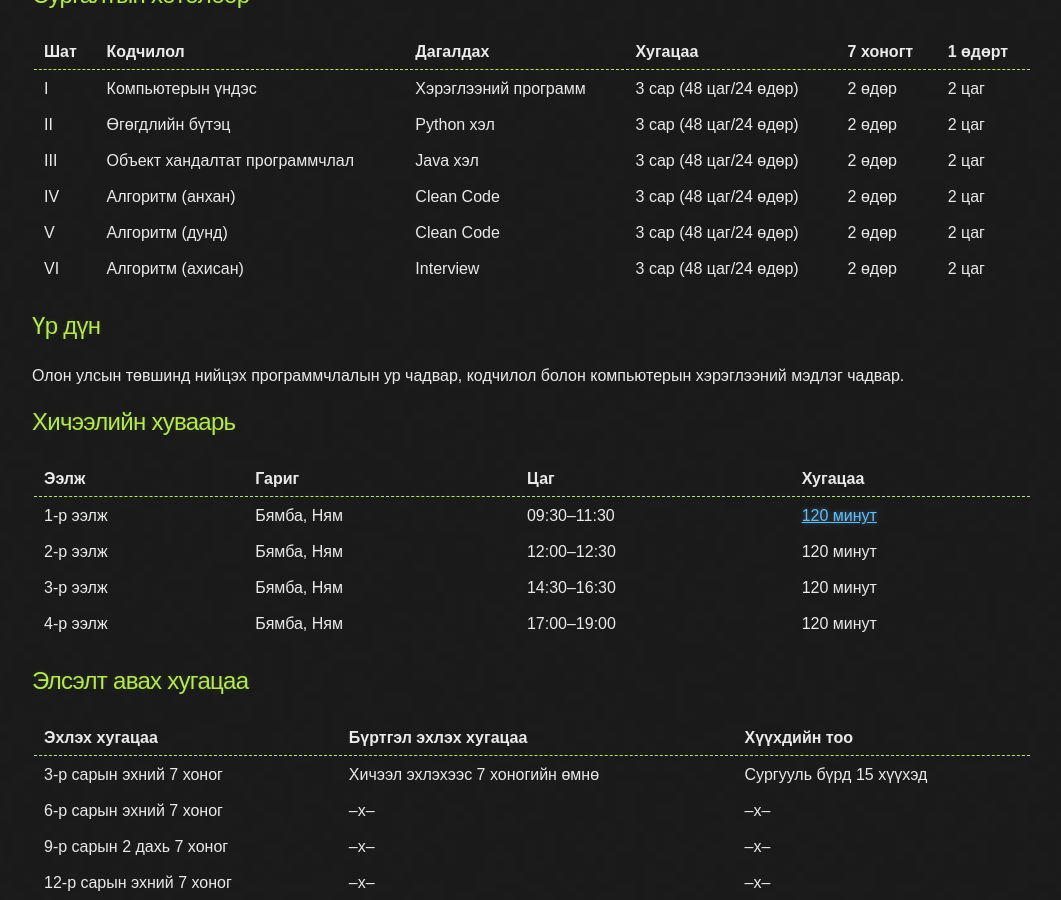
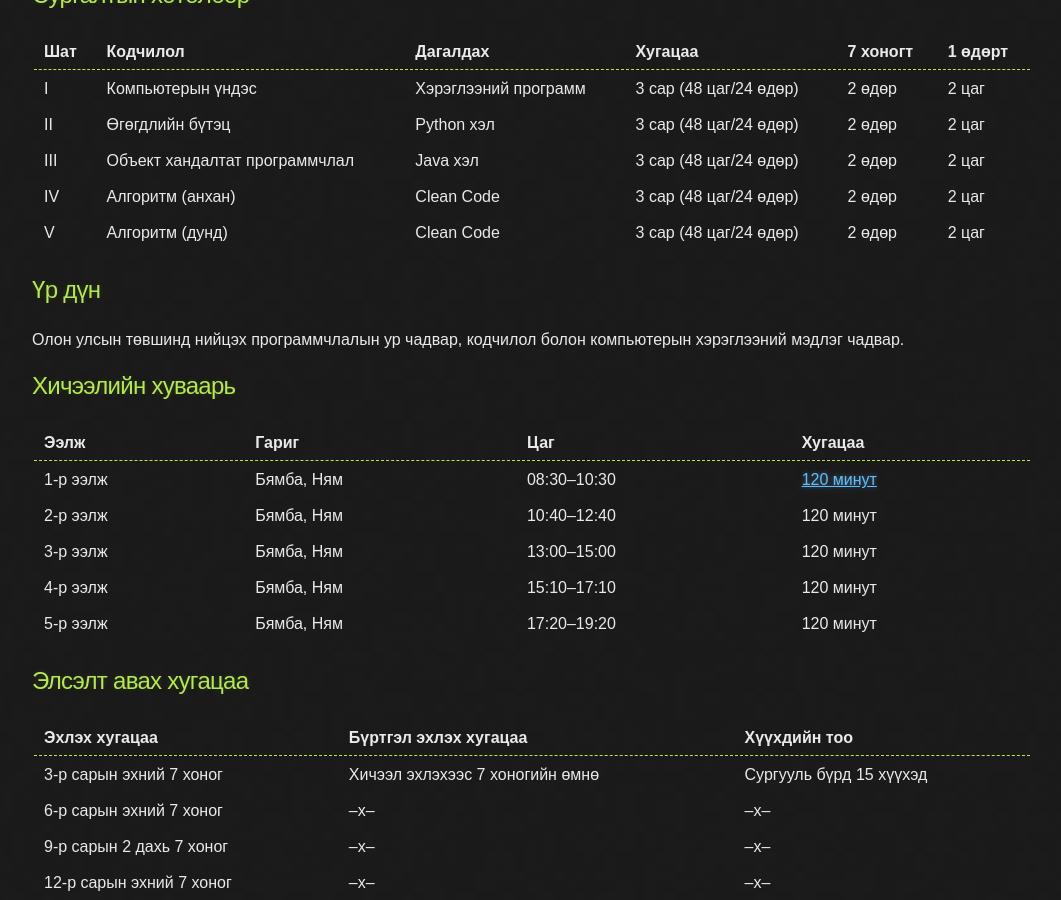
Before and after one commit to ganaatulgaa/corecode, a Jekyll site: the page built from index.md, in a window 1280 px wide and 900 px high, scrolled down 543 px. Shown: the whole window, without its empty margins (108-1169 px from the left). Built offline with Jekyll 4.4.1, drawn with Linux system fonts in a browser that asks for light colours.

Commit message:
Update index.md

```diff
--- a/index.md
+++ b/index.md
@@ -18,16 +18,15 @@ layout: default
 
 ## Сургалтын хөтөлбөр
 
-|-----+-------------------------------+----------------------+-------------------------+----------+---------|
-| Шат | Кодчилол                      | Дагалдах             | Хугацаа                 | 7 хоногт | 1 өдөрт |
-|-----+-------------------------------+----------------------+-------------------------+----------+---------|
+|-----+-------------------------------+----------------------+------------------------+----------+---------|
+| Шат | Кодчилол                      | Дагалдах             | Хугацаа                | 7 хоногт | 1 өдөрт |
+|-----+-------------------------------+----------------------+------------------------+----------+---------|
 | I   | Компьютерын үндэс             | Хэрэглээний программ | 3 сар (48 цаг/24 өдөр) | 2 өдөр   | 2 цаг   |
 | II  | Өгөгдлийн бүтэц               | Python хэл           | 3 сар (48 цаг/24 өдөр) | 2 өдөр   | 2 цаг   |
 | III | Объект хандалтат программчлал | Java хэл             | 3 сар (48 цаг/24 өдөр) | 2 өдөр   | 2 цаг   |
 | IV  | Алгоритм (анхан)              | Clean Code           | 3 сар (48 цаг/24 өдөр) | 2 өдөр   | 2 цаг   |
 | V   | Алгоритм (дунд)               | Clean Code           | 3 сар (48 цаг/24 өдөр) | 2 өдөр   | 2 цаг   |
-| VI  | Алгоритм (ахисан)             | Interview            | 3 сар (48 цаг/24 өдөр) | 2 өдөр   | 2 цаг   |
-|-----+-------------------------------+----------------------+-------------------------+----------+---------|
+|-----+-------------------------------+----------------------+------------------------+----------+---------|
 
 ## Үр дүн
 
@@ -38,10 +37,11 @@ layout: default
 |----------+------------+--------------+-----------------------|
 | Ээлж     | Гариг      |          Цаг | Хугацаа               |
 |----------+------------+--------------+-----------------------|
-| 1-р ээлж | Бямба, Ням | 09:30--11:30 | [120 минут](/faq#120) |
-| 2-р ээлж | Бямба, Ням | 12:00--12:30 | 120 минут             |
-| 3-р ээлж | Бямба, Ням | 14:30--16:30 | 120 минут             |
-| 4-р ээлж | Бямба, Ням | 17:00--19:00 | 120 минут             |
+| 1-р ээлж | Бямба, Ням | 08:30--10:30 | [120 минут](/faq#120) |
+| 2-р ээлж | Бямба, Ням | 10:40--12:40 | 120 минут             |
+| 3-р ээлж | Бямба, Ням | 13:00--15:00 | 120 минут             |
+| 4-р ээлж | Бямба, Ням | 15:10--17:10 | 120 минут             |
+| 5-р ээлж | Бямба, Ням | 17:20--19:20 | 120 минут             |
 |----------+------------+--------------+-----------------------|
 
 ## Элсэлт авах хугацаа
```
